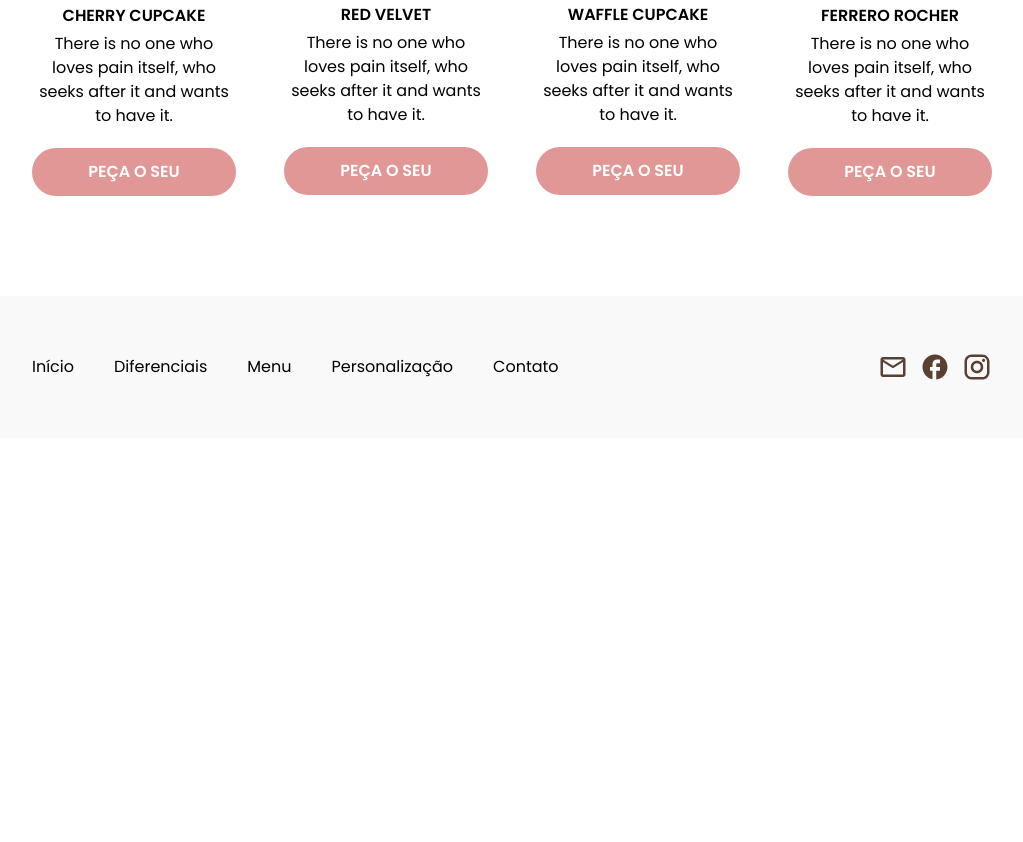
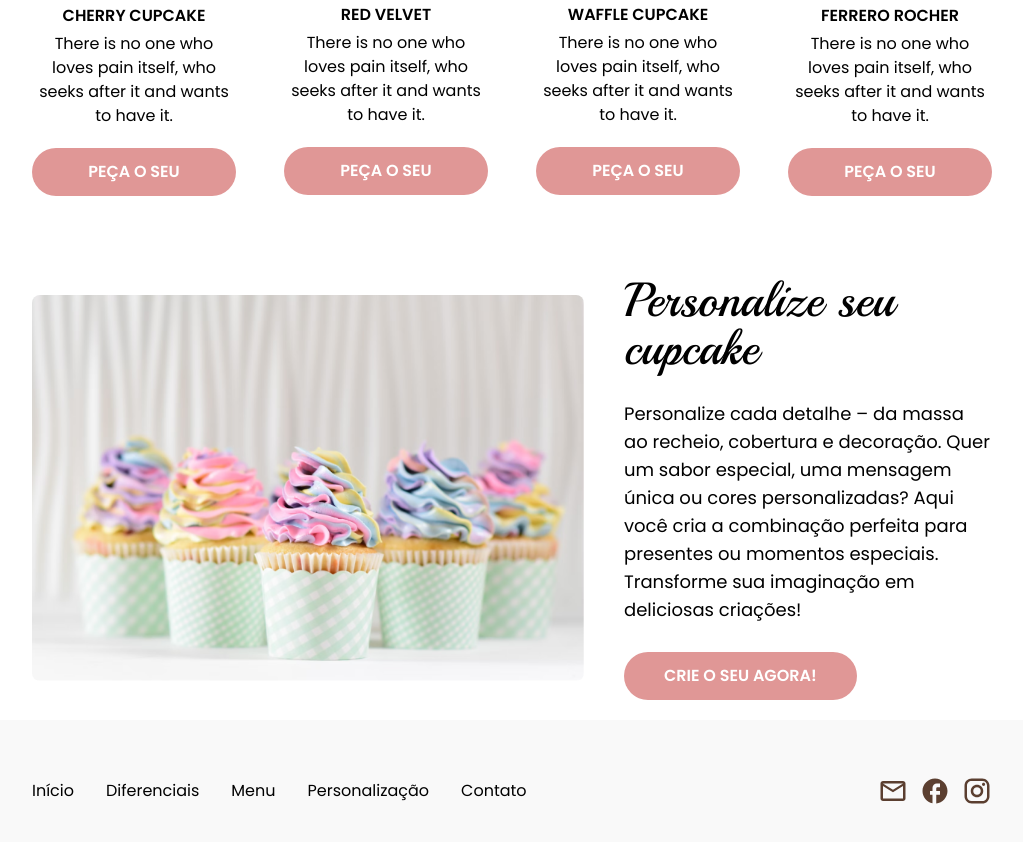
Before and after one commit to luyaneluiz/DoceEncantoCupcakes, a website: page src/index.html in a window 1280 px wide. Shown: the part 1264-2106 px from the top of the page, without its empty margins (128-1151 px from the left). Before the commit the page ends 1702 px from the top, so only its background shows below. Drawn offline with Linux system fonts and the light colour scheme.

Commit message:
criando bloco de personalização

```diff
--- a/src/index.html
+++ b/src/index.html
@@ -124,14 +124,22 @@
         </section>
 
         <!-- Personalize -->
-        <section id="personalizacao">
+        <section id="personalizacao" class="flex items-center gap-10">
+            <div class="w-3/5 max-h-[400px] overflow-hidden rounded-lg flex justify-center items-center">
+                <img src="../assets/personalize-image.png" alt="Cupcakes coloridos" class="w-full h-full">
+            </div>
 
+            <div class="flex flex-col items-start gap-7 w-2/5">
+                <h2 class="font-playball text-5xl">Personalize seu cupcake</h2>
+                <p class="text-lg">Personalize cada detalhe – da massa ao recheio, cobertura e decoração. Quer um sabor especial, uma mensagem única ou cores personalizadas? Aqui você cria a combinação perfeita para presentes ou momentos especiais. Transforme sua imaginação em deliciosas criações!</p>
+                <button class="uppercase rounded-full bg-pink hover:bg-pink-hover transition-colors py-3 px-10 text-white font-semibold">CRIE O SEU AGORA!</button>
+            </div>
         </section>
     </main>
 
     <footer class="px-40 py-14 flex justify-between items-center bg-light">
         <!-- Navigation -->
-        <nav class="flex gap-10">
+        <nav class="flex gap-8">
             <a href="#home">Início</a>
             <a href="#diferenciais">Diferenciais</a>
             <a href="#menu">Menu</a>
```
Also changed, not shown: assets/personalize-image.png (added), src/output.css.
